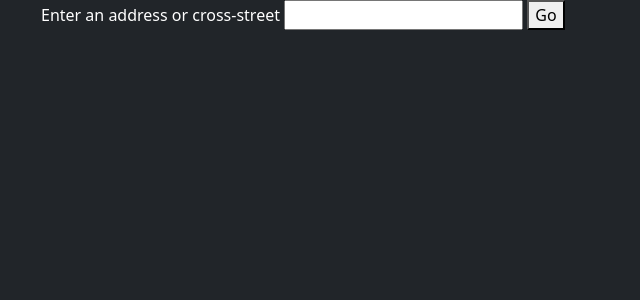
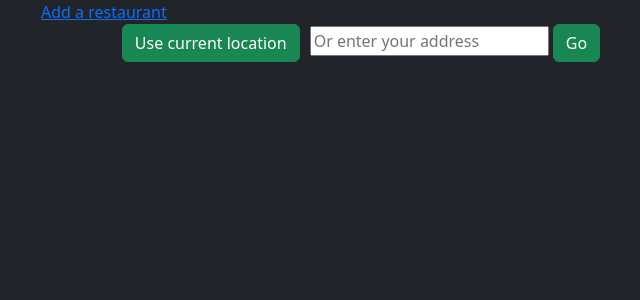
Before and after one commit to duybtr/theveganmenu, a Django app: page / in a window 1280 px wide. Shown: the top 300 px of the page, without its empty margins (279-919 px from the left). Run offline with Django 5.2, Linux system fonts and the light colour scheme; some libraries are stand-ins or nearby versions.

Commit message:
removed map link and added address instead

```diff
--- a/static/css/main.css
+++ b/static/css/main.css
@@ -7,6 +7,20 @@ main {
     display: grid;
     grid-template-rows: 30px 5px auto;
 }
+
+.main-header {
+    display: flex;
+    justify-content: center;
+    align-items: center;
+    gap: 10px;
+}
+#user_location {
+    margin: 0px;
+}
+.main-header
+/* .main-header div {
+    border: solid;
+} */
 
 
 .section-header {
@@ -39,7 +53,7 @@ main {
 }
 
 .restaurant-card-header {
-    padding: 15px;
+    padding-left: 15px;
     display: flex;
     /* background-color: #f9f9f9;
     border-bottom: 1px solid #eee; */
@@ -57,7 +71,9 @@ main {
     margin-left: auto;
 }
 
-
+.restaurant-address {
+    padding-left: 15px;
+}
 .restaurant-card-menu {
     padding: 5px;
     display: grid;
--- a/templates/home.html
+++ b/templates/home.html
@@ -11,12 +11,25 @@
     <main>
         <div></div>
         <div id="main-content">
-            <form id="user_location" hx-target='#query_result' hx-include="[name='userLng'],[name='userLat']" hx-post="get_restaurants"  hx-swap="outerHTML" hx-trigger="submit">
-                <label for="address">Enter an address or cross-street</label>
-                <input id="address" name="address" autocomplete="address"/>
-                <button>Go</button>
+            <a href="#">Add a restaurant</a>
+            <div class="main-header">
+                <div class="my-location">
+                    <button id="use_my_location" class="btn btn-success query-trigger" hx-target="#query_result" hx-include="[name='userLng'],[name='userLat']" hx-post="get_restaurants" hx-swap="outerHTML">Use current location</button>
+                </div>
+                <div class="address-container">
+                    <form id="user_location" hx-target='#query_result' hx-include="[name='userLng'],[name='userLat']" hx-post="get_restaurants" hx-swap="outerHTML" hx-trigger="submit" hx-indicator="#spinner">
+                        <input id="address" name="address" autocomplete="address" placeholder="Or enter your address"/>
+                        <button class="btn btn-success query-trigger" type="submit">Go</button>
                     </form>
-            <div id="query_result" hx-include="[name='userLng'],[name='userLat']" hx-post="get_restaurants"  hx-swap="outerHTML" hx-trigger="customLoad"></div>
+                </div>
+                <!-- <div></div>
+                <div></div>
+                <div></div> -->
+
+
+            </div>
+            <!-- <div id="query_result" hx-include="[name='userLng'],[name='userLat']" hx-post="get_restaurants"  hx-swap="innerHTML" hx-trigger="customLoad"></div> -->
+            <div id="query_result"></div>
             <div class="d-flex justify-content-center">
                 <div id="spinner" class="spinner-border htmx-indicator" role="status">
                 <span class="sr-only"></span>
@@ -30,6 +43,7 @@
 <script src="https://cdn.jsdelivr.net/npm/bootstrap@5.2.2/dist/js/bootstrap.bundle.min.js" integrity="sha384-OERcA2EqjJCMA+/3y+gxIOqMEjwtxJY7qPCqsdltbNJuaOe923+mo//f6V8Qbsw3" crossorigin="anonymous"></script>
 <script src="https://code.jquery.com/jquery-3.6.1.min.js" integrity="sha256-o88AwQnZB+VDvE9tvIXrMQaPlFFSUTR+nldQm1LuPXQ="  crossorigin="anonymous"></script>
 <script>
+    $(document).ready(function() {
         if (navigator.geolocation) {
             navigator.geolocation.getCurrentPosition(
                 (position) => {
@@ -39,9 +53,21 @@
                     };
                     $('#userLng').val(pos.lng);
                     $('#userLat').val(pos.lat);
-                htmx.trigger('#query_result', 'customLoad');
+                    $('#use_my_location').click()
+
                 }
             );
         }
+    });
+
+
+</script>
+<script>
+  $(function() {
+   $('.query-trigger').off('click');
+   $('.query-trigger').on('click', function(){
+      $('#query_result').html('');
+   });
+  });
 </script>
 </html>
--- a/theveganmenu/urls.py
+++ b/theveganmenu/urls.py
@@ -1,7 +1,6 @@
 from .views import (
     HomePageView,
     get_restaurants,
-    get_menu,
     get_food_menu,
     get_dessert_menu,
     get_beverage_menu,
@@ -13,7 +12,6 @@ from django.urls import path
 urlpatterns = [
     path('', HomePageView.as_view(), name='home'),
     path('get_restaurants', get_restaurants, name='get_restaurants'),
-    path('get_menu', get_menu, name='get_menu'),
     path('<int:restaurant_pk>/get_food_menu', get_food_menu, name='get_food_menu'),
     path('<int:restaurant_pk>/get_dessert_menu', get_dessert_menu, name='get_dessert_menu'),
     path('<int:restaurant_pk>/get_beverage_menu', get_beverage_menu, name='get_beverage_menu'),
--- a/theveganmenu/views.py
+++ b/theveganmenu/views.py
@@ -19,22 +19,15 @@ def get_restaurants(request):
 
     context = {}
 
-    user_lng = Decimal(request.POST['userLng'])
-    user_lat = Decimal(request.POST['userLat'])
+    lng = Decimal(request.POST['userLng'])
+    lat = Decimal(request.POST['userLat'])
+    address = None
+    if 'address' in request.POST.keys():
+        address = request.POST['address']
+    if not address is None and len(address) > 0:
+        lng, lat = get_long_lat(address)
 
-    # Need to replace hardcoded latitude and longitude
-    # with connection.cursor() as cursor:
-    #     cursor.execute(f"SELECT id, name, address, link , acos(sin(radians({user_lat})) * sin(radians(lattitude)) + cos(radians({user_lat})) * cos(radians(lattitude)) * cos(radians({user_lng}) - radians(longitude))) * 6371 * 0.621371 AS distance FROM theveganmenu_restaurant ORDER BY distance LIMIT 4")
-    #     rows = cursor.fetchall()
-
-    restaurants = Restaurant.objects.annotate(distance = Round(Cast(ACos(Sin(Radians(user_lat)) * Sin(Radians('latitude')) + Cos(Radians(user_lat)) * Cos(Radians('latitude')) * Cos(Radians(user_lng) - Radians('longitude'))) * 6371 * Decimal(0.621371), output_field=FloatField()), precision=2))
-    # restaurant_ids = [r[0] for r in rows]
-    # restaurants = [{'id' : rows[i][0],
-    #              'name' : rows[i][1],
-    #              'address': rows[i][2],
-    #              'link': rows[i][3],
-    #              'distance': rows[i][4]}
-    #                 for i in range(len(rows))]
+    restaurants = Restaurant.objects.annotate(distance = Round(Cast(ACos(Sin(Radians(lat)) * Sin(Radians('latitude')) + Cos(Radians(lat)) * Cos(Radians('latitude')) * Cos(Radians(lng) - Radians('longitude'))) * 6371 * Decimal(0.621371), output_field=FloatField()), precision=2))
     restaurants = restaurants.order_by('distance')
     context['restaurants'] = restaurants
     return render(request, 'theveganmenu/partial/restaurant_list.html', context)
@@ -74,56 +67,56 @@ def get_beverage_menu(request, restaurant_pk):
     print(context)
     return render(request, 'theveganmenu/partial/menu.html', context)
 
-def get_menu(request):
-    q = Q()
-    # Get the list of 20 closest restaurants
-    # Retrieve the menu items, filtered by the restaurant ids above. Divide them into 3 separate lists (food, dessert, beverage)
-    context = {}
+# def get_menu(request):
+#     q = Q()
+#     # Get the list of 20 closest restaurants
+#     # Retrieve the menu items, filtered by the restaurant ids above. Divide them into 3 separate lists (food, dessert, beverage)
+#     context = {}
 
-    user_lng = float(request.POST['userLng'])
-    user_lat = float(request.POST['userLat'])
-    address = None
-    if 'address' in request.POST.keys():
-        address = request.POST['address']
-    if not address is None and len(address) > 0:
-        user_lng, user_lat = get_long_lat(address)
-    # Need to replace hardcoded latitude and longitude
-    with connection.cursor() as cursor:
-        cursor.execute(f"SELECT id, name, address, link , round((acos(sin(radians({user_lat})) * sin(radians(latitude)) + cos(radians({user_lat})) * cos(radians(latitude)) * cos(radians({user_lng}) - radians(longitude))) * 6371 * 0.621371)::numeric,2) AS distance FROM theveganmenu_restaurant ORDER BY distance LIMIT 3")
-        rows = cursor.fetchall()
-    restaurant_ids = [r[0] for r in rows]
+#     lng = float(request.POST['userLng'])
+#     lat = float(request.POST['userLat'])
+#     address = None
+#     if 'address' in request.POST.keys():
+#         address = request.POST['address']
+#     if not address is None and len(address) > 0:
+#         lng, lat = get_long_lat(address)
+#     # Need to replace hardcoded latitude and longitude
+#     with connection.cursor() as cursor:
+#         cursor.execute(f"SELECT id, name, address, link , round((acos(sin(radians({lat})) * sin(radians(latitude)) + cos(radians({lat})) * cos(radians(latitude)) * cos(radians({lng}) - radians(longitude))) * 6371 * 0.621371)::numeric,2) AS distance FROM theveganmenu_restaurant ORDER BY distance LIMIT 3")
+#         rows = cursor.fetchall()
+#     restaurant_ids = [r[0] for r in rows]
 
-    restaurants = [{'id' : rows[i][0],
-                 'name' : rows[i][1],
-                 'address': rows[i][2],
-                 'link': rows[i][3],
-                 'distance': rows[i][4]}
-                    for i in range(len(rows))]
+#     restaurants = [{'id' : rows[i][0],
+#                  'name' : rows[i][1],
+#                  'address': rows[i][2],
+#                  'link': rows[i][3],
+#                  'distance': rows[i][4]}
+#                     for i in range(len(rows))]
 
-    q = q & Q(restaurant_id__in = restaurant_ids)
-    menus = Menu.objects.all()
-    menus = menus.filter(q)
-    menu_sections = MenuSection.objects.filter(menu__in=menus)
-    menu_items = MenuItem.objects.filter(menu_section__in=menu_sections)
-    # q_food = q & Q(item_type = 'food')
-    # q_beverage = q & Q(item_type = 'beverage')
-    # q_dessert = q & Q(item_type = 'dessert')
-    # menu_items = MenuItem.objects.all()
-    # food_items = menu_items.filter(q_food)
-    # beverage_items = menu_items.filter(q_beverage)
-    # dessert_items = menu_items.filter(q_dessert)
+#     q = q & Q(restaurant_id__in = restaurant_ids)
+#     menus = Menu.objects.all()
+#     menus = menus.filter(q)
+#     menu_sections = MenuSection.objects.filter(menu__in=menus)
+#     menu_items = MenuItem.objects.filter(menu_section__in=menu_sections)
+#     # q_food = q & Q(item_type = 'food')
+#     # q_beverage = q & Q(item_type = 'beverage')
+#     # q_dessert = q & Q(item_type = 'dessert')
+#     # menu_items = MenuItem.objects.all()
+#     # food_items = menu_items.filter(q_food)
+#     # beverage_items = menu_items.filter(q_beverage)
+#     # dessert_items = menu_items.filter(q_dessert)
 
-    # food_items_dict = get_menu_dict(food_items)
-    # beverage_items_dict = get_menu_dict(beverage_items)
-    # dessert_items_dict = get_menu_dict(dessert_items)
+#     # food_items_dict = get_menu_dict(food_items)
+#     # beverage_items_dict = get_menu_dict(beverage_items)
+#     # dessert_items_dict = get_menu_dict(dessert_items)
 
-     # for each restaurant display the restaurants below
-     # Add api key
-    # context = {'restaurants': restaurants,
-    #            'foods': food_items_dict,
-    #            'beverages': beverage_items_dict,
-    #            'desserts':dessert_items_dict}
-    return render(request, 'theveganmenu/partial/restaurant_list.html', context)
+#      # for each restaurant display the restaurants below
+#      # Add api key
+#     # context = {'restaurants': restaurants,
+#     #            'foods': food_items_dict,
+#     #            'beverages': beverage_items_dict,
+#     #            'desserts':dessert_items_dict}
+#     return render(request, 'theveganmenu/partial/restaurant_list.html', context)
 
 def get_menu_sections(request,menu_id):
     #import pdb; pdb.set_trace()
```
Also changed, not shown: templates/theveganmenu/partial/restaurant_list.html (+5 -2 lines). Lines whose indentation alone changed are shown as unchanged.
